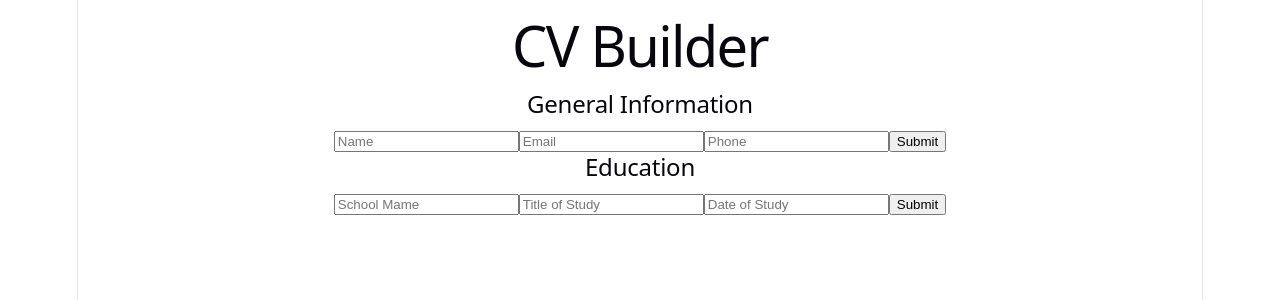
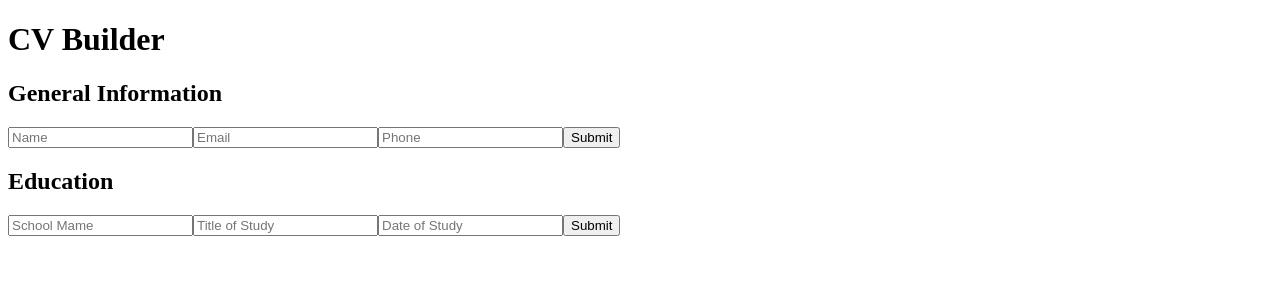
Before and after one commit to AMN-47/CV-Application-React, a React (Vite) app: page / in a window 1280 px wide. Shown: the top 300 px of the page. Built offline with nearby package versions, Linux system fonts and the light colour scheme.

Commit message:
Removed vite/ReactJS styling that came with template

```diff
--- a/src/App.css
+++ b/src/App.css
@@ -1,4 +1,4 @@
-.counter {
+/*.counter {
   font-size: 16px;
   padding: 5px 10px;
   border-radius: 5px;
@@ -181,4 +181,4 @@
     right: 0;
     border-right-color: var(--border);
   }
-}
+}*/
--- a/src/index.css
+++ b/src/index.css
@@ -1,4 +1,4 @@
-:root {
+/*:root {
   --text: #6b6375;
   --text-h: #08060d;
   --bg: #fff;
@@ -109,3 +109,4 @@ code {
   padding: 4px 8px;
   background: var(--code-bg);
 }
+*/
```
